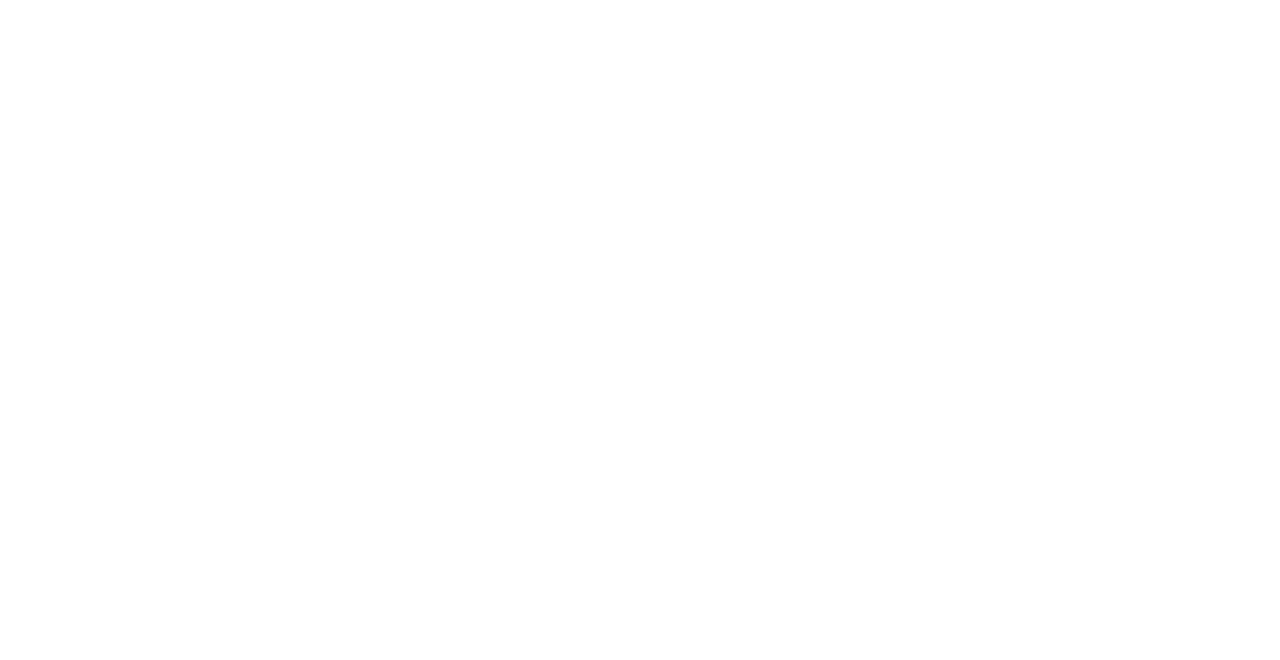
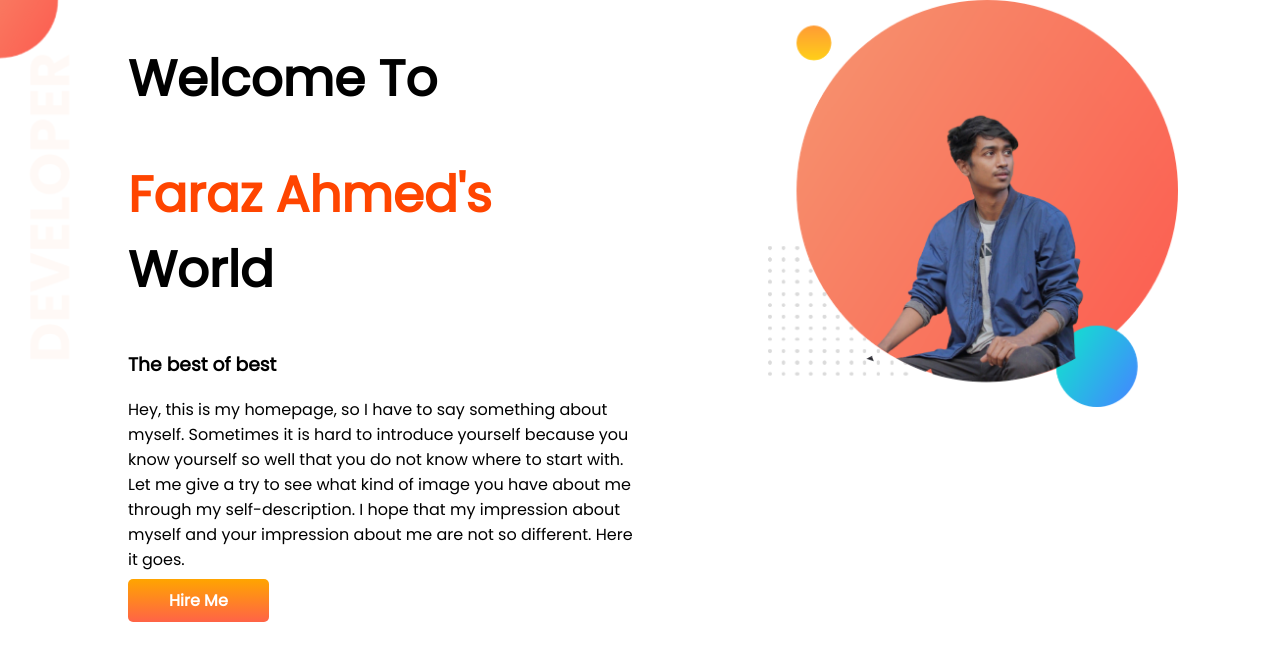
Before and after one commit to faraz12948/portfolio, a plain HTML site: page Index.html in a window 1280 px wide. Drawn offline with Linux system fonts and the light colour scheme.

Commit message:
2nd commit , first section

```diff
--- a/Index.html
+++ b/Index.html
@@ -1,13 +1,37 @@
 <!DOCTYPE html>
 <html lang="en">
+
 <head>
     <meta charset="UTF-8">
     <meta http-equiv="X-UA-Compatible" content="IE=edge">
     <meta name="viewport" content="width=device-width, initial-scale=1.0">
     <title>Faraz Ahmed</title>
+    <link rel="preconnect" href="https://fonts.googleapis.com">
+    <link rel="preconnect" href="https://fonts.gstatic.com" crossorigin>
+    <link href="https://fonts.googleapis.com/css2?family=Poppins&display=swap" rel="stylesheet">
     <link rel="stylesheet" href="style.css">
 </head>
+
 <body>
+    <section class="top-sec">
+        <div class="half-width">
+            <h1>Welcome To</h1>
+            <h1> <span class="name"> Faraz Ahmed's</span> World</h1>
+            <h3>The best of best</h3>
+            <p>Hey, this is my homepage, so I have to say something about myself. Sometimes it is hard to introduce
+                yourself because you know yourself so well that you do not know where to start with. Let me give a try
+                to see what kind of image you have about me through my self-description. I hope that my impression about
+                myself and your impression about me are not so different. Here it goes.</p>
+            <a class="link-btn" target="_blank" href="https://www.linkedin.com/in/faraz-ahmed-3067361a6/">Hire Me</a>
+        </div>
+
+        <div class="half-width">
+            <img src="assets/my-bg.png" alt="">
+        </div>
+
+    </section>
+
 
 </body>
+
 </html>
--- a/style.css
+++ b/style.css
@@ -0,0 +1,36 @@
+.name{
+    color: orangered;
+}
+body{
+    font-family: 'Poppins', sans-serif;
+    margin: 0;
+
+
+}
+h1{
+     font-size: 50px;
+}
+section{
+    display: flex;
+}
+.half-width{
+    width: 50%;
+    padding-left: 10%;
+}
+.half-width img{
+    width: 80%;
+}
+.link-btn{
+    text-decoration: none;
+    background-image: linear-gradient(orange,tomato);
+    padding: 2% 8%;
+    color: white;
+    border-radius: 5px;
+    font-weight: bold;
+
+    }
+.top-sec{
+    background-image: url(images/top-banner.png);
+    background-repeat: no-repeat;
+
+}
```
Also changed, not shown: assets/87349117_240681726939430_611708397850460160_n-removebg-preview.png (added), assets/87349117_240681726939430_611708397850460160_n.jpg (added), assets/cv pic.jpg (added), assets/cv_pic-removebg-preview (2).png (added), assets/cv_pic-removebg-preview.png (added), assets/my-bg.png (added), images/dream-bg.png (added), images/exp-bg.png (added), images/jhankar.png (added), images/jhankar2.png (added), images/my-bg.png (added), images/my-bg2.png (added), images/top-banner.png (added).
